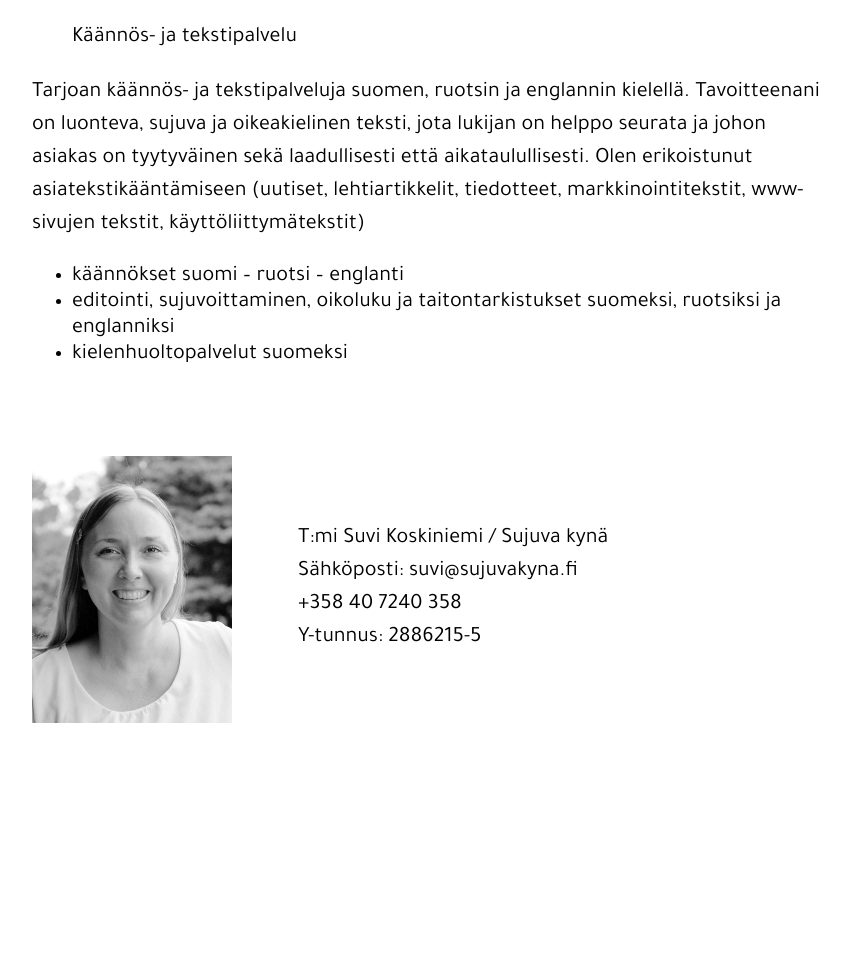
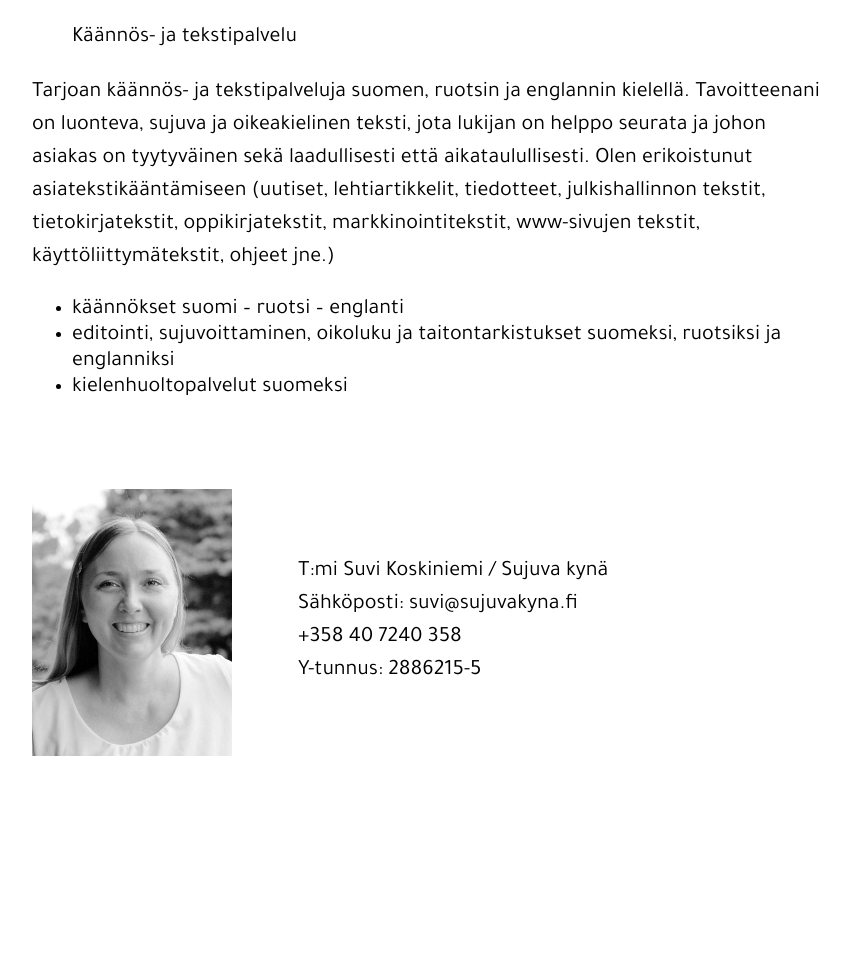
Before and after one commit to sujuvakyna/sujuvakyna.github.io, a Jekyll site: the page built from index.md, in a window 1280 px wide. Shown: the whole page, without its empty margins (208-1057 px from the left). Built offline with Jekyll 4.4.1, drawn with Linux system fonts in a browser that asks for light colours; some web fonts are replaced; our own code applies the rules of GitHub Pages for plain Markdown files; before the commit the page ends 921 px from its top, so only the background shows below that.

Commit message:
Update index.md

```diff
--- a/index.md
+++ b/index.md
@@ -4,7 +4,7 @@ title: Sujuva Kynä
 
 > Käännös- ja tekstipalvelu
 
-Tarjoan käännös- ja tekstipalveluja suomen, ruotsin ja englannin kielellä. Tavoitteenani on luonteva, sujuva ja oikeakielinen teksti, jota lukijan on helppo seurata ja johon asiakas on tyytyväinen sekä laadullisesti että aikataulullisesti. Olen erikoistunut asiatekstikääntämiseen (uutiset, lehtiartikkelit, tiedotteet, markkinointitekstit, www-sivujen tekstit, käyttöliittymätekstit)
+Tarjoan käännös- ja tekstipalveluja suomen, ruotsin ja englannin kielellä. Tavoitteenani on luonteva, sujuva ja oikeakielinen teksti, jota lukijan on helppo seurata ja johon asiakas on tyytyväinen sekä laadullisesti että aikataulullisesti. Olen erikoistunut asiatekstikääntämiseen (uutiset, lehtiartikkelit, tiedotteet, julkishallinnon tekstit, tietokirjatekstit, oppikirjatekstit, markkinointitekstit, www-sivujen tekstit, käyttöliittymätekstit, ohjeet jne.)
 
 - käännökset suomi – ruotsi – englanti
 - editointi, sujuvoittaminen, oikoluku ja taitontarkistukset suomeksi, ruotsiksi ja englanniksi
```
